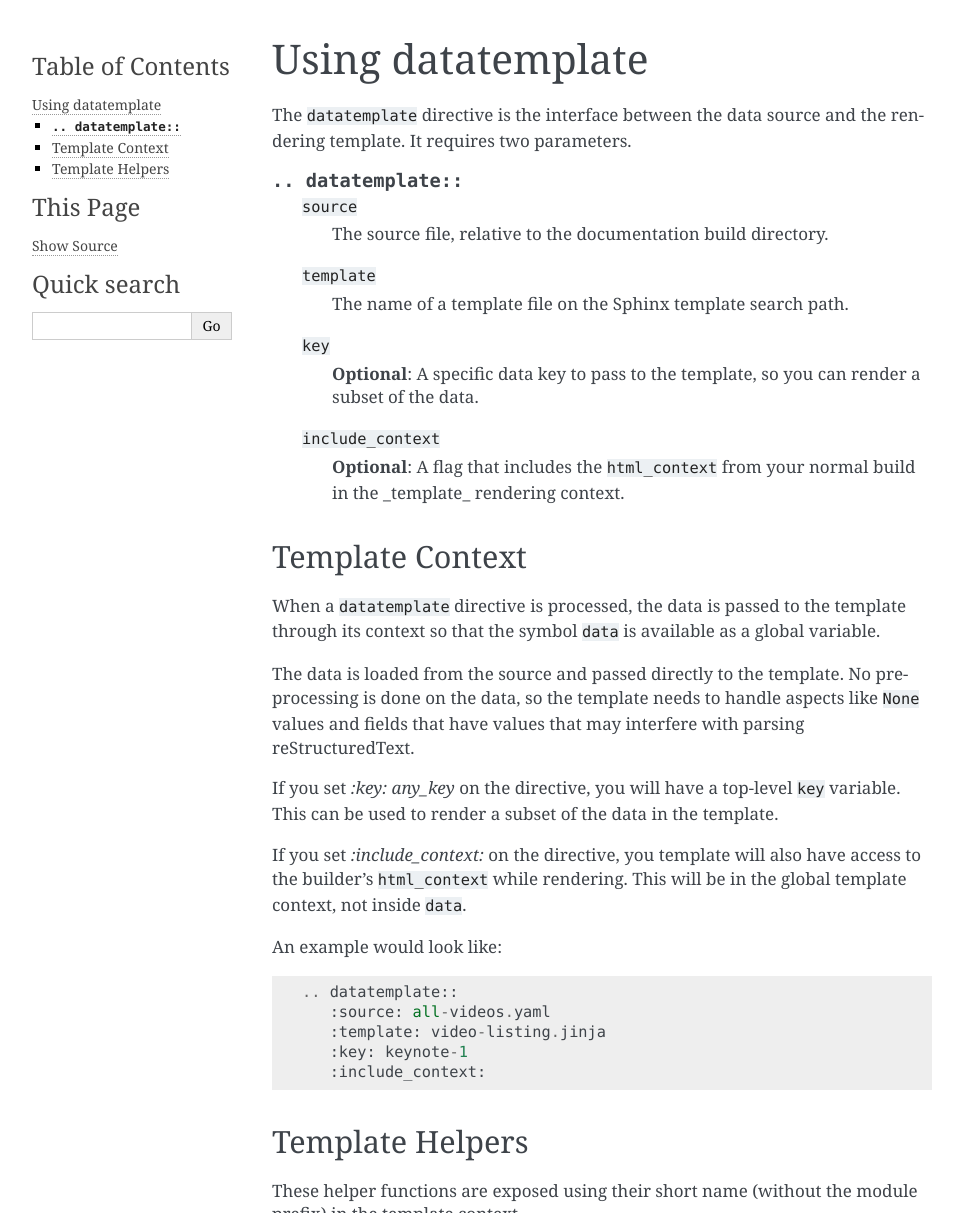
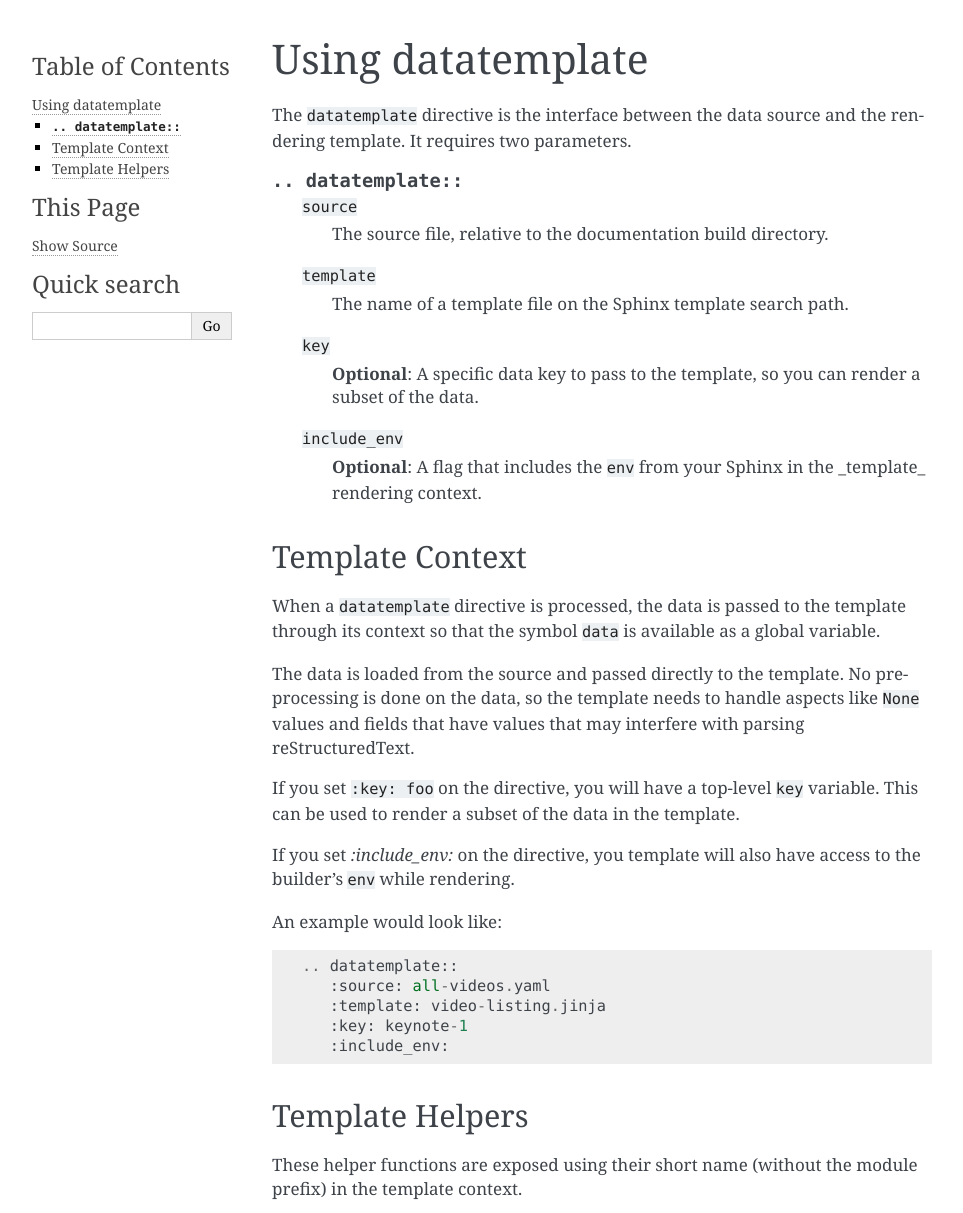
Before and after one commit to sphinx-contrib/datatemplates, a Sphinx documentation site: the page built from doc/source/using.rst, in a window 1280 px wide, cut to the strip 0-1213 px from the top of the page. Shown: the whole strip, without its empty margins (148-1111 px from the left). Built offline with Sphinx 7.4.7, drawn with Linux system fonts in a browser that asks for light colours.

Commit message:
Actually, I really want env, not context :)

```diff
--- a/doc/source/using.rst
+++ b/doc/source/using.rst
@@ -16,8 +16,8 @@ source and the rendering template. It requires two parameters.
    ``key``
       **Optional**: A specific data key to pass to the template, so you can render a subset of the data.
 
-   ``include_context``
-      **Optional**: A flag that includes the ``html_context`` from your normal build in the _template_ rendering context.
+   ``include_env``
+      **Optional**: A flag that includes the ``env`` from your Sphinx in the _template_ rendering context.
 
 Template Context
 ================
@@ -31,13 +31,12 @@ template. No pre-processing is done on the data, so the template needs
 to handle aspects like ``None`` values and fields that have values
 that may interfere with parsing reStructuredText.
 
-If you set `:key: any_key` on the directive,
+If you set ``:key: foo`` on the directive,
 you will have a top-level ``key`` variable.
 This can be used to render a subset of the data in the template.
 
-If you set `:include_context:` on the directive,
-you template will also have access to the builder's ``html_context`` while rendering.
-This will be in the global template context, not inside ``data``.
+If you set `:include_env:` on the directive,
+you template will also have access to the builder's ``env`` while rendering.
 
 An example would look like::
 
@@ -45,7 +44,7 @@ An example would look like::
        :source: all-videos.yaml
        :template: video-listing.jinja
        :key: keynote-1
-       :include_context:
+       :include_env:
 
 
 Template Helpers
```
Also changed, not shown: 1 other file.
